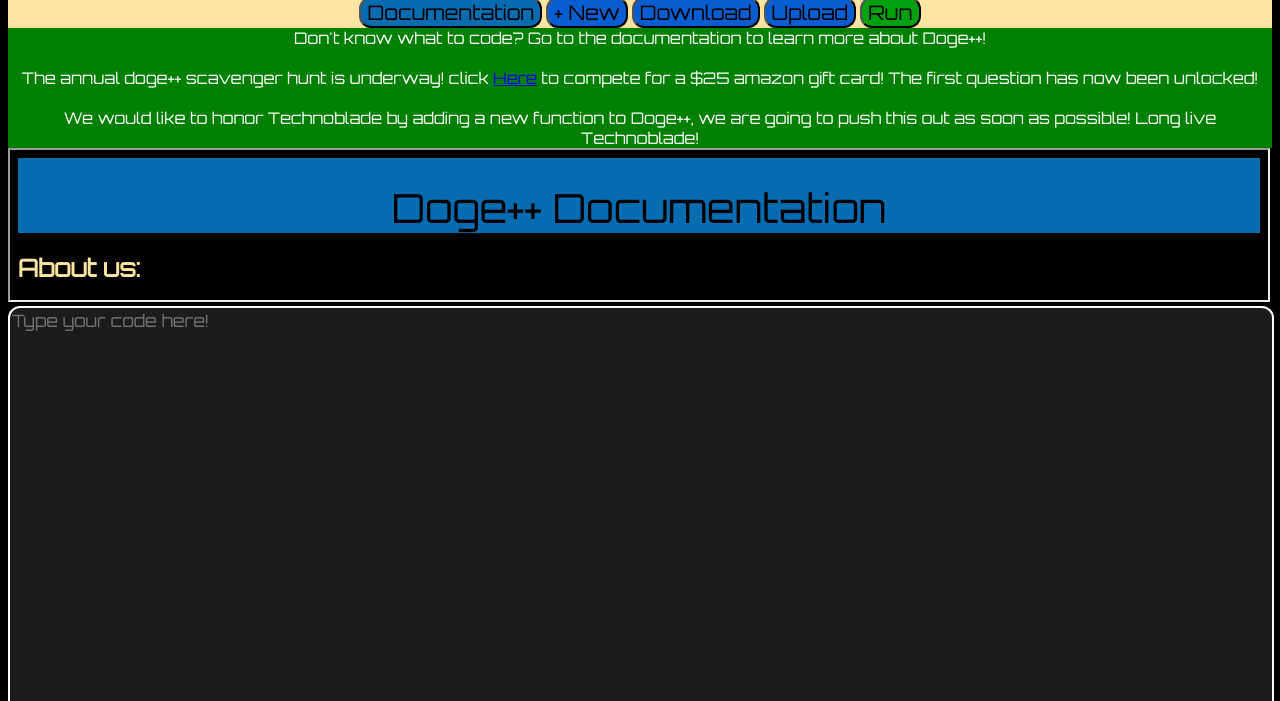
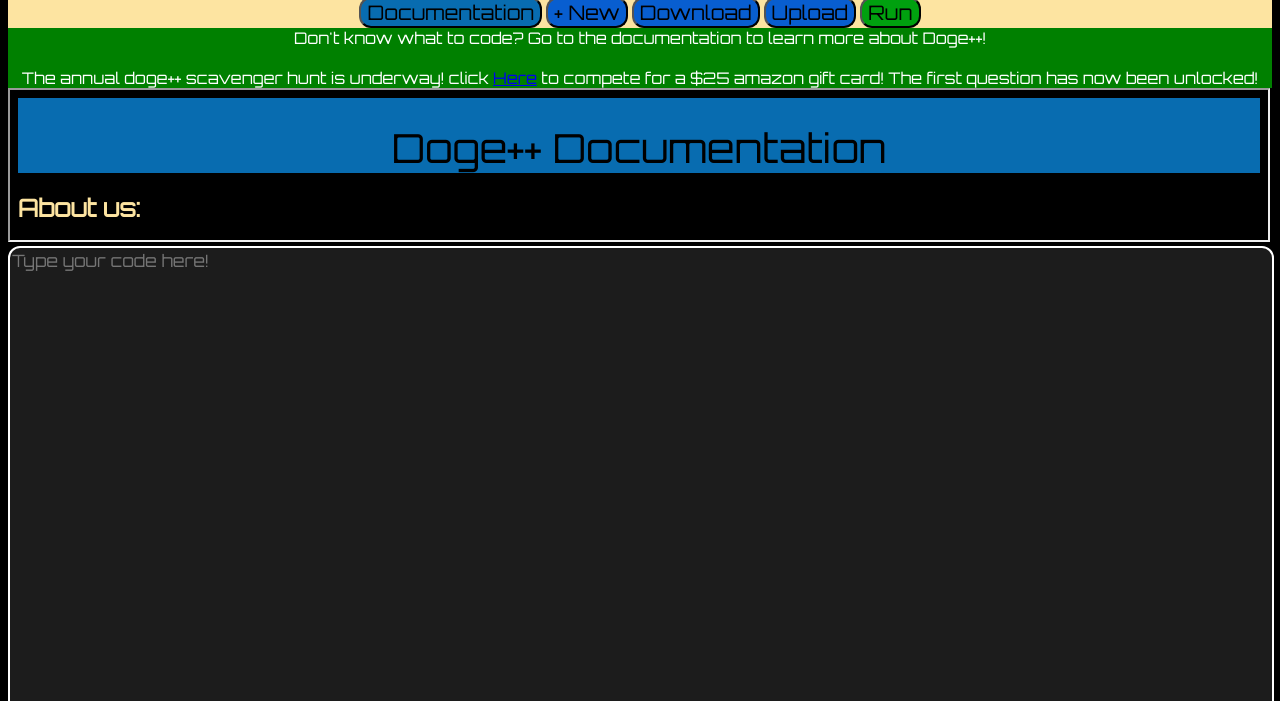
Before and after one commit to Kaiden-Timm/DogePlusPlusLang, a plain HTML site: page index.html in a window 1280 px wide. Shown: the part 99-800 px from the top of the page. Drawn offline with Linux system fonts and the light colour scheme; a script that the page names is missing.

Commit message:
Update index.html

```diff
--- a/index.html
+++ b/index.html
@@ -16,7 +16,7 @@
         <button type="button" class="runButton" style="font-size : 20px;" onclick="runFunc();">Run</button>
       </div>
     </div>
-    <div class="Banner">Don't know what to code? Go to the documentation to learn more about Doge++!<br></br>The annual doge++ scavenger hunt is underway! click <a href="https://forms.gle/aKNTMsP6NVKnDmSVA">Here</a> to compete for a $25 amazon gift card! The first question has now been unlocked!<br></br> We would like to honor Technoblade by adding a new function to Doge++, we are going to push this out as soon as possible! Long live Technoblade!</div>
+    <div class="Banner">Don't know what to code? Go to the documentation to learn more about Doge++!<br></br>The annual doge++ scavenger hunt is underway! click <a href="https://forms.gle/aKNTMsP6NVKnDmSVA">Here</a> to compete for a $25 amazon gift card! The first question has now been unlocked!</div>
     <div name="wrapDiv" id="wrapDiv">
 	    <script async src="https://pagead2.googlesyndication.com/pagead/js/adsbygoogle.js?client=ca-pub-8388651882972647"
      crossorigin="anonymous"></script>
```
